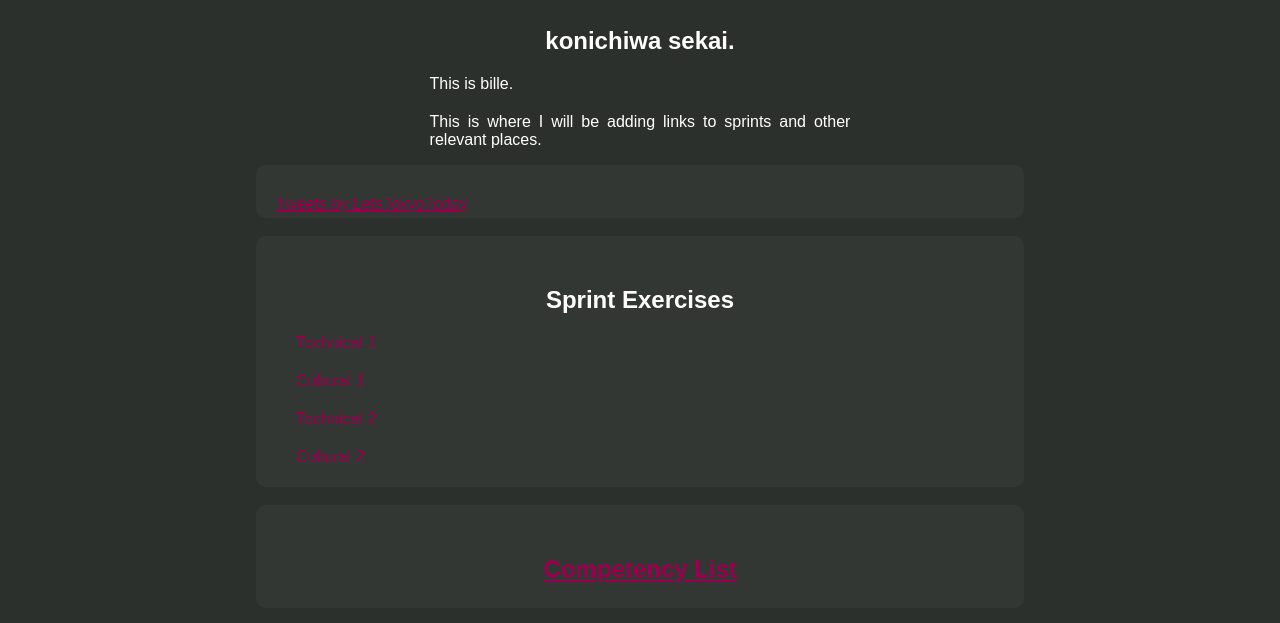
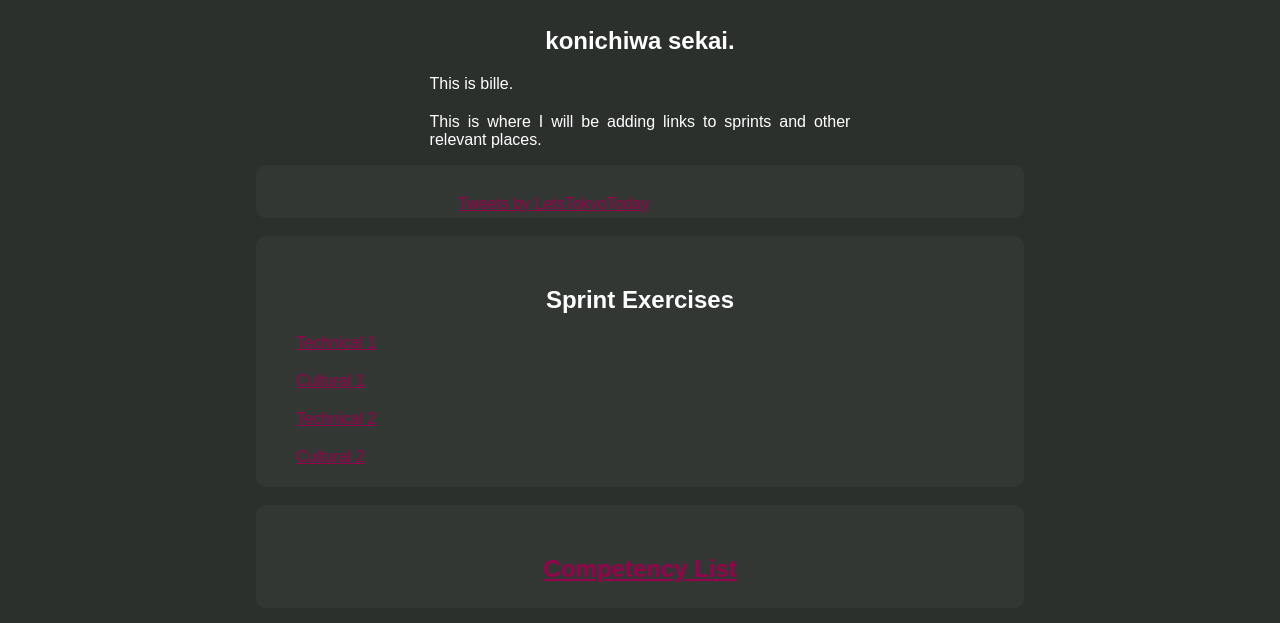
Before and after one commit to billiebambina/billiebambina.github.io, a plain HTML site: page index.html in a window 1280 px wide. Shown: the part 167-790 px from the top of the page. Drawn offline with Linux system fonts and the light colour scheme; a script that the page names is missing.

Commit message:
trying to center twitter box

```diff
--- a/index.html
+++ b/index.html
@@ -23,8 +23,9 @@
     </div>
 
     <div class="box2">
+    <div class="box3">
         <a class="twitter-timeline" data-lang="en-NZ" data-width="350" data-height="225" data-theme="dark" data-link-color="#E81C4F" href="https://twitter.com/LetsTokyoToday?ref_src=twsrc%5Etfw">Tweets by LetsTokyoToday</a> <script async src="https://platform.twitter.com/widgets.js" charset="utf-8"></script>
-    </div>
+    </div></div>
 <br>
     <div class="box2">
         <h2>Sprint Exercises</h2>
```
